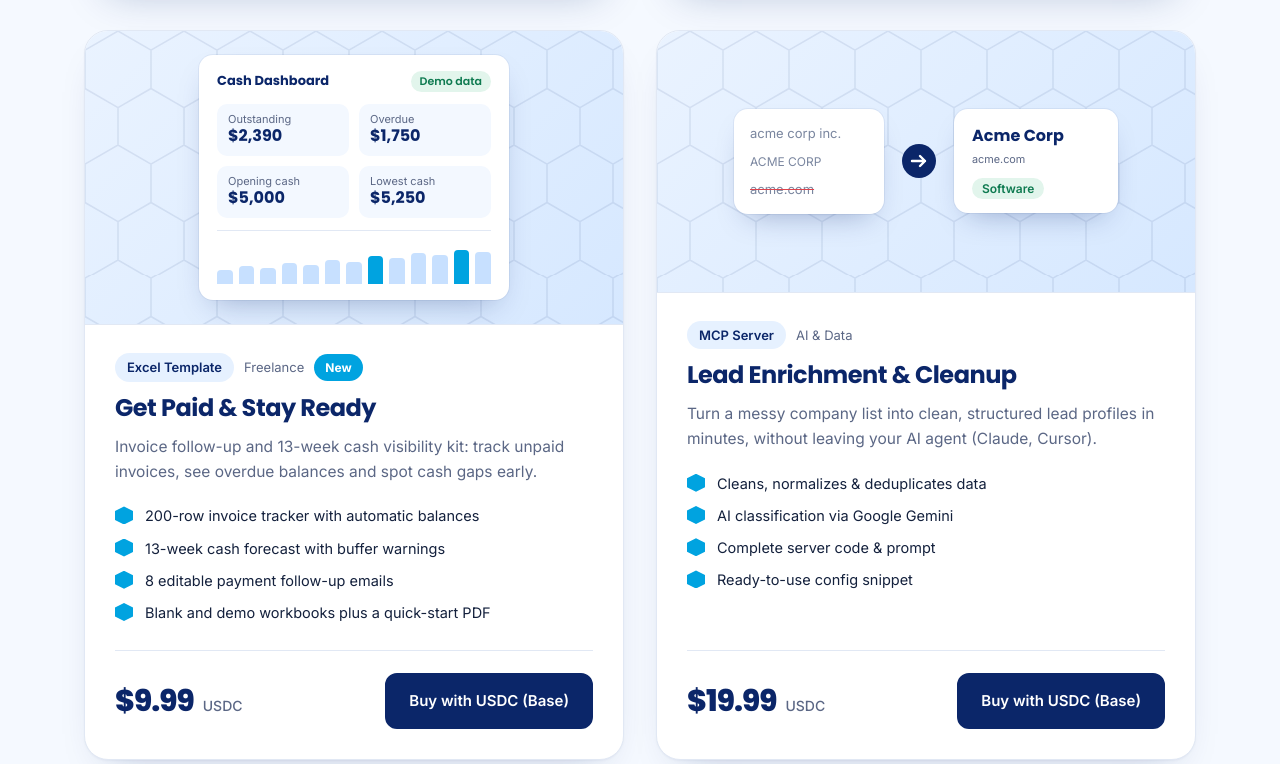
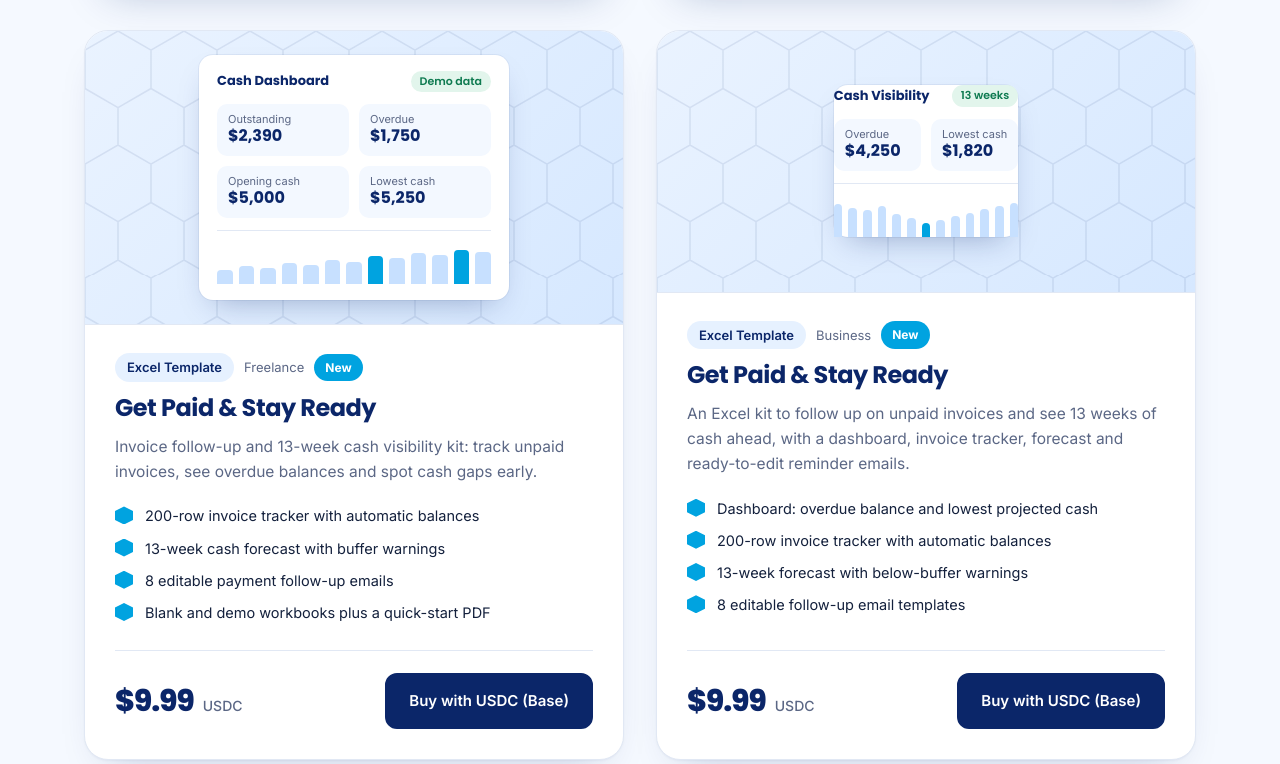
Before and after one commit to digitalsolutionsmagic/DSM-store, a plain HTML site: page public/index.html in a window 1280 px wide. Shown: the part 1756-2520 px from the top of the page. Drawn offline with Linux system fonts and the light colour scheme.

Commit message:
Add Get Paid & Stay Ready (invoice + 13-week cash kit) product card
Co-Authored-By: Claude Sonnet 5.5 <noreply@anthropic.com>
Claude-Session: https://claude.ai/code/session_01WoEYS5Z4ModsMvyE5wHQZp

```diff
--- a/public/index.html
+++ b/public/index.html
@@ -341,6 +341,31 @@ footer p+p{font-size:12.5px;margin-top:8px}
         </div>
       </article>
 
+      <article class="card" id="get-paid" style="scroll-margin-top:90px">
+        <div class="cover"><div class="art">
+          <div class="mini">
+            <div class="ttl">Cash Visibility<em>13 weeks</em></div>
+            <div class="kp"><div><small>Overdue</small><b>$4,250</b></div><div><small>Lowest cash</small><b>$1,820</b></div></div>
+            <div class="bars"><i style="height:70%"></i><i style="height:62%"></i><i style="height:58%"></i><i style="height:66%"></i><i style="height:48%"></i><i style="height:40%"></i><i class="hi" style="height:30%"></i><i style="height:36%"></i><i style="height:44%"></i><i style="height:52%"></i><i style="height:60%"></i><i style="height:66%"></i><i style="height:72%"></i></div>
+          </div>
+        </div></div>
+        <div class="body">
+          <div class="meta"><span class="tag">Excel Template</span><span class="cat">Business</span><span class="badge-new">New</span></div>
+          <h3>Get Paid &amp; Stay Ready</h3>
+          <p class="desc">An Excel kit to follow up on unpaid invoices and see 13 weeks of cash ahead, with a dashboard, invoice tracker, forecast and ready-to-edit reminder emails.</p>
+          <ul class="feat">
+            <li>Dashboard: overdue balance and lowest projected cash</li>
+            <li>200-row invoice tracker with automatic balances</li>
+            <li>13-week forecast with below-buffer warnings</li>
+            <li>8 editable follow-up email templates</li>
+          </ul>
+          <div class="foot">
+            <div class="price">$9.99 <span>USDC</span></div>
+            <a href="https://payaion.com/m/wDE35mjpYBQF" class="btn-buy" target="_blank" rel="noopener">Buy with USDC (Base)</a>
+          </div>
+        </div>
+      </article>
+
       <!-- Product 1: MCP Server -->
       <article class="card">
         <div class="cover"><div class="art leads">
```
